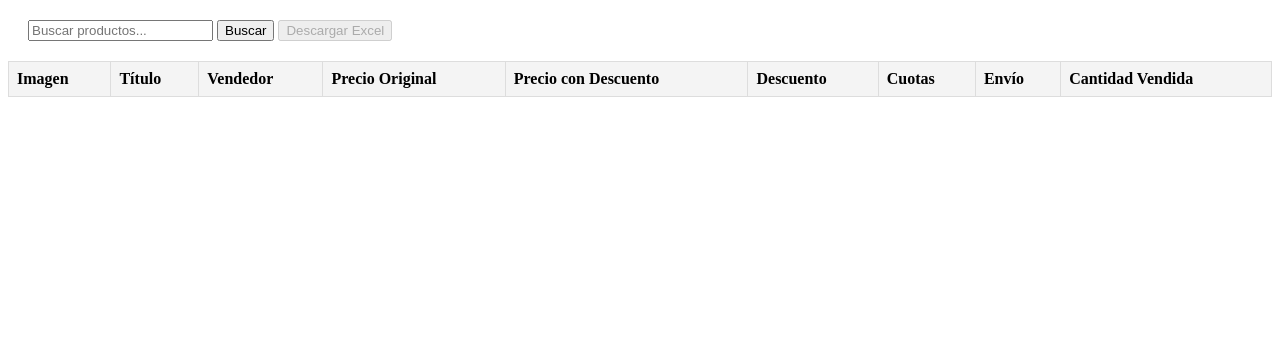
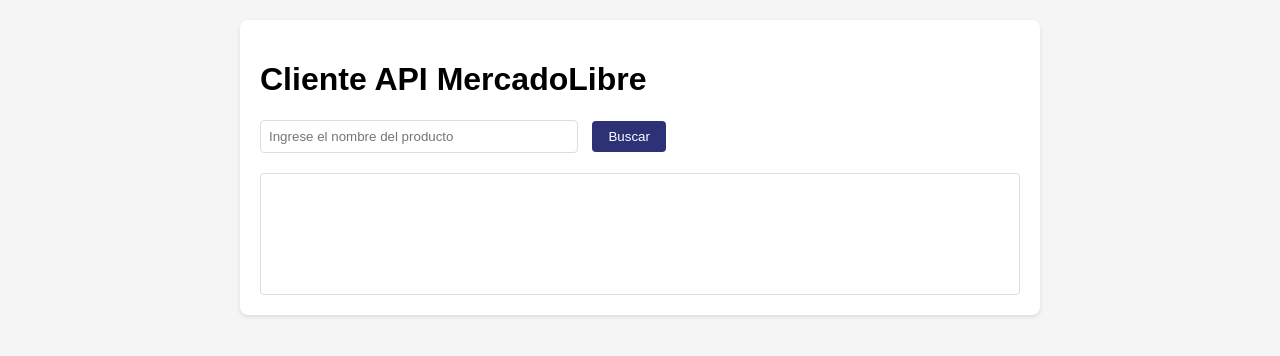
Before and after one commit to Dark-Yisus/Mercado-Scrasping, a PHP site: page / in a window 1280 px wide. Shown: the top 356 px of the page. Run offline with PHP 8.4, Linux system fonts and the light colour scheme; lists and menus that the app fills with data are empty.

Commit message:
Vercion 1.0.7

```diff
--- a/index.html
+++ b/index.html
@@ -3,40 +3,184 @@
 <head>
     <meta charset="UTF-8">
     <meta name="viewport" content="width=device-width, initial-scale=1.0">
-    <title>Búsqueda MercadoLibre</title>
-    <link rel="stylesheet" href="styles.css">
+    <title>Cliente API MercadoLibre</title>
+    <style>
+        body {
+            font-family: Arial, sans-serif;
+            max-width: 800px;
+            margin: 0 auto;
+            padding: 20px;
+            background-color: #f5f5f5;
+        }
+        .container {
+            background-color: white;
+            padding: 20px;
+            border-radius: 8px;
+            box-shadow: 0 2px 4px rgba(0,0,0,0.1);
+        }
+        .search-section {
+            margin-bottom: 20px;
+        }
+        input[type="text"] {
+            padding: 8px;
+            width: 300px;
+            margin-right: 10px;
+            border: 1px solid #ddd;
+            border-radius: 4px;
+        }
+        button {
+            padding: 8px 16px;
+            background-color: #2d3277;
+            color: white;
+            border: none;
+            border-radius: 4px;
+            cursor: pointer;
+        }
+        button:hover {
+            background-color: #1a1b4b;
+        }
+        #results {
+            margin-top: 20px;
+            padding: 10px;
+            border: 1px solid #ddd;
+            border-radius: 4px;
+            background-color: #fff;
+            min-height: 100px;
+        }
+        .loading {
+            display: none;
+            color: #666;
+            margin: 10px 0;
+        }
+    </style>
 </head>
 <body>
-    <div class="search-container">
-        <input type="text" id="searchInput" placeholder="Buscar productos...">
-        <button onclick="realizarBusqueda()">Buscar</button>
-        <button id="btnDescargar" onclick="descargarExcelActual()" disabled>Descargar Excel</button>
+    <div class="container">
+        <h1>Cliente API MercadoLibre</h1>
+
+        <div class="search-section">
+            <input type="text" id="searchInput" placeholder="Ingrese el nombre del producto">
+            <button onclick="iniciarBusqueda()">Buscar</button>
+        </div>
+
+        <div id="loading" class="loading">Buscando productos...</div>
+        <div id="results"></div>
     </div>
 
-    <div id="loadingIndicator" class="loading-overlay">
-        <div>Cargando...</div>
-    </div>
+    <script>
+        // Cliente API MercadoLibre
+        class MercadoLibreAPI {
+            constructor(baseURL = 'http://localhost:5000') {
+                this.baseURL = baseURL;
+            }
 
-    <table>
-        <thead>
-            <tr>
-                <th>Imagen</th>
-                <th onclick="ordenarTabla('titulo')">Título</th>
-                <th onclick="ordenarTabla('vendedor')">Vendedor</th>
-                <th onclick="ordenarTabla('precio')">Precio Original</th>
-                <th onclick="ordenarTabla('precioDescuento')">Precio con Descuento</th>
-                <th>Descuento</th>
-                <th>Cuotas</th>
-                <th>Envío</th>
-                <th onclick="ordenarTabla('vendidos')">Cantidad Vendida</th>
-            </tr>
-        </thead>
-        <tbody id="resultsTable"></tbody>
-    </table>
+            async buscarProductos(producto) {
+                try {
+                    const respuesta = await fetch(`${this.baseURL}/mercadolibre`, {
+                        method: 'POST',
+                        headers: {
+                            'Content-Type': 'application/json',
+                        },
+                        body: JSON.stringify({ producto })
+                    });
 
-    <!-- Cargar primero la clase API -->
-    <script src="script.js"></script>
-    <!-- Cargar el script principal después -->
-    <script src="main.js"></script>
+                    if (!respuesta.ok) {
+                        throw new Error(`¡Error HTTP! estado: ${respuesta.status}`);
+                    }
+
+                    const datos = await respuesta.json();
+                    return datos;
+                } catch (error) {
+                    console.error('Error al buscar productos:', error);
+                    throw error;
+                }
+            }
+
+            async descargarExcel(datos) {
+                try {
+                    const formData = new FormData();
+                    formData.append('data', JSON.stringify(datos));
+
+                    const respuesta = await fetch(`${this.baseURL}/descargarExcel`, {
+                        method: 'POST',
+                        body: formData
+                    });
+
+                    if (!respuesta.ok) {
+                        throw new Error(`¡Error HTTP! estado: ${respuesta.status}`);
+                    }
+
+                    const blob = await respuesta.blob();
+                    const url = window.URL.createObjectURL(blob);
+                    const a = document.createElement('a');
+                    a.style.display = 'none';
+                    a.href = url;
+                    a.download = 'productos_mercadolibre.xlsx';
+                    document.body.appendChild(a);
+                    a.click();
+                    window.URL.revokeObjectURL(url);
+                    a.remove();
+                } catch (error) {
+                    console.error('Error al descargar Excel:', error);
+                    throw error;
+                }
+            }
+        }
+
+        // Instancia de la API
+        const api = new MercadoLibreAPI();
+
+        // Función para iniciar la búsqueda desde la interfaz
+        async function iniciarBusqueda() {
+            const searchInput = document.getElementById('searchInput');
+            const loadingDiv = document.getElementById('loading');
+            const resultsDiv = document.getElementById('results');
+
+            if (!searchInput.value.trim()) {
+                alert('Por favor ingrese un término de búsqueda');
+                return;
+            }
+
+            loadingDiv.style.display = 'block';
+            resultsDiv.innerHTML = '';
+
+            try {
+                const resultado = await api.buscarProductos(searchInput.value);
+
+                let html = `<h3>Se encontraron ${resultado.num_products} productos</h3>`;
+                html += '<button onclick="descargarResultados()">Descargar Excel</button>';
+                html += '<ul>';
+                resultado.datos.forEach(producto => {
+                    html += `<li>${producto.titulo} - $${producto.precio}</li>`;
+                });
+                html += '</ul>';
+
+                resultsDiv.innerHTML = html;
+
+                // Guardar los datos para la descarga
+                window.ultimosResultados = resultado.datos;
+
+            } catch (error) {
+                resultsDiv.innerHTML = `<p style="color: red;">Error: ${error.message}</p>`;
+            } finally {
+                loadingDiv.style.display = 'none';
+            }
+        }
+
+        // Función para descargar resultados en Excel
+        async function descargarResultados() {
+            if (!window.ultimosResultados) {
+                alert('No hay resultados para descargar');
+                return;
+            }
+
+            try {
+                await api.descargarExcel(window.ultimosResultados);
+                alert('Archivo Excel descargado exitosamente');
+            } catch (error) {
+                alert(`Error al descargar Excel: ${error.message}`);
+            }
+        }
+    </script>
 </body>
 </html>
--- a/main.js
+++ b/main.js
@@ -1,140 +1,140 @@
-const api = new MercadoLibreAPI();
-let datosActuales = null;
-let ordenActual = {
-    columna: null,
-    ascendente: true
-};
+// const api = new MercadoLibreAPI();
+// let datosActuales = null;
+// let ordenActual = {
+//     columna: null,
+//     ascendente: true
+// };
 
-async function realizarBusqueda() {
-    const searchTerm = document.getElementById('searchInput').value.trim();
-    if (!searchTerm) {
-        alert('Por favor, ingrese un término de búsqueda');
-        return;
-    }
+// async function realizarBusqueda() {
+//     const searchTerm = document.getElementById('searchInput').value.trim();
+//     if (!searchTerm) {
+//         alert('Por favor, ingrese un término de búsqueda');
+//         return;
+//     }
 
-    mostrarCargando(true);
-    try {
-        const resultado = await api.buscarProductos(searchTerm);
-        datosActuales = resultado.datos;
-        mostrarResultados(datosActuales);
-        document.getElementById('btnDescargar').disabled = false;
-    } catch (error) {
-        console.error('Error en la búsqueda:', error);
-        alert('Error al realizar la búsqueda. Por favor, intente nuevamente.');
-    } finally {
-        mostrarCargando(false);
-    }
-}
+//     mostrarCargando(true);
+//     try {
+//         const resultado = await api.buscarProductos(searchTerm);
+//         datosActuales = resultado.datos;
+//         mostrarResultados(datosActuales);
+//         document.getElementById('btnDescargar').disabled = false;
+//     } catch (error) {
+//         console.error('Error en la búsqueda:', error);
+//         alert('Error al realizar la búsqueda. Por favor, intente nuevamente.');
+//     } finally {
+//         mostrarCargando(false);
+//     }
+// }
 
-function mostrarResultados(datos) {
-    const tbody = document.getElementById('resultsTable');
-    tbody.innerHTML = '';
+// function mostrarResultados(datos) {
+//     const tbody = document.getElementById('resultsTable');
+//     tbody.innerHTML = '';
 
-    if (!datos.titulos || datos.titulos.length === 0) {
-        tbody.innerHTML = '<tr><td colspan="9" class="text-center">No se encontraron resultados</td></tr>';
-        return;
-    }
+//     if (!datos.titulos || datos.titulos.length === 0) {
+//         tbody.innerHTML = '<tr><td colspan="9" class="text-center">No se encontraron resultados</td></tr>';
+//         return;
+//     }
 
-    for (let i = 0; i < datos.titulos.length; i++) {
-        const row = document.createElement('tr');
-        row.innerHTML = `
-            <td><img src="${datos.imagenes[i]}" class="product-image" alt="Producto"></td>
-            <td>${datos.titulos[i]}</td>
-            <td>${datos.vendedor[i]}</td>
-            <td>${datos.precio_original[i]}</td>
-            <td>${datos.precio_con_descuento[i]}</td>
-            <td>${datos.descuentos[i]}</td>
-            <td>${datos.cuotas_container[i]}</td>
-            <td>${datos.envio[i]}</td>
-            <td>${datos.cantidades[i]}</td>
-        `;
-        tbody.appendChild(row);
-    }
-}
+//     for (let i = 0; i < datos.titulos.length; i++) {
+//         const row = document.createElement('tr');
+//         row.innerHTML = `
+//             <td><img src="${datos.imagenes[i]}" class="product-image" alt="Producto"></td>
+//             <td>${datos.titulos[i]}</td>
+//             <td>${datos.vendedor[i]}</td>
+//             <td>${datos.precio_original[i]}</td>
+//             <td>${datos.precio_con_descuento[i]}</td>
+//             <td>${datos.descuentos[i]}</td>
+//             <td>${datos.cuotas_container[i]}</td>
+//             <td>${datos.envio[i]}</td>
+//             <td>${datos.cantidades[i]}</td>
+//         `;
+//         tbody.appendChild(row);
+//     }
+// }
 
-function ordenarTabla(columna) {
-    if (!datosActuales) return;
+// function ordenarTabla(columna) {
+//     if (!datosActuales) return;
 
-    if (ordenActual.columna === columna) {
-        ordenActual.ascendente = !ordenActual.ascendente;
-    } else {
-        ordenActual.columna = columna;
-        ordenActual.ascendente = true;
-    }
+//     if (ordenActual.columna === columna) {
+//         ordenActual.ascendente = !ordenActual.ascendente;
+//     } else {
+//         ordenActual.columna = columna;
+//         ordenActual.ascendente = true;
+//     }
 
-    const indices = Array.from(Array(datosActuales.titulos.length).keys());
+//     const indices = Array.from(Array(datosActuales.titulos.length).keys());
 
-    indices.sort((a, b) => {
-        let valorA, valorB;
+//     indices.sort((a, b) => {
+//         let valorA, valorB;
 
-        switch(columna) {
-            case 'titulo':
-                valorA = datosActuales.titulos[a];
-                valorB = datosActuales.titulos[b];
-                break;
-            case 'vendedor':
-                valorA = datosActuales.vendedor[a];
-                valorB = datosActuales.vendedor[b];
-                break;
-            case 'precio':
-                valorA = convertirPrecio(datosActuales.precio_original[a]);
-                valorB = convertirPrecio(datosActuales.precio_original[b]);
-                break;
-            case 'precioDescuento':
-                valorA = convertirPrecio(datosActuales.precio_con_descuento[a]);
-                valorB = convertirPrecio(datosActuales.precio_con_descuento[b]);
-                break;
-            case 'vendidos':
-                valorA = parseInt(datosActuales.cantidades[a]) || 0;
-                valorB = parseInt(datosActuales.cantidades[b]) || 0;
-                break;
-        }
+//         switch(columna) {
+//             case 'titulo':
+//                 valorA = datosActuales.titulos[a];
+//                 valorB = datosActuales.titulos[b];
+//                 break;
+//             case 'vendedor':
+//                 valorA = datosActuales.vendedor[a];
+//                 valorB = datosActuales.vendedor[b];
+//                 break;
+//             case 'precio':
+//                 valorA = convertirPrecio(datosActuales.precio_original[a]);
+//                 valorB = convertirPrecio(datosActuales.precio_original[b]);
+//                 break;
+//             case 'precioDescuento':
+//                 valorA = convertirPrecio(datosActuales.precio_con_descuento[a]);
+//                 valorB = convertirPrecio(datosActuales.precio_con_descuento[b]);
+//                 break;
+//             case 'vendidos':
+//                 valorA = parseInt(datosActuales.cantidades[a]) || 0;
+//                 valorB = parseInt(datosActuales.cantidades[b]) || 0;
+//                 break;
+//         }
 
-        if (valorA < valorB) return ordenActual.ascendente ? -1 : 1;
-        if (valorA > valorB) return ordenActual.ascendente ? 1 : -1;
-        return 0;
-    });
+//         if (valorA < valorB) return ordenActual.ascendente ? -1 : 1;
+//         if (valorA > valorB) return ordenActual.ascendente ? 1 : -1;
+//         return 0;
+//     });
 
-    const datosOrdenados = {
-        titulos: indices.map(i => datosActuales.titulos[i]),
-        vendedor: indices.map(i => datosActuales.vendedor[i]),
-        urls: indices.map(i => datosActuales.urls[i]),
-        precio_original: indices.map(i => datosActuales.precio_original[i]),
-        precio_con_descuento: indices.map(i => datosActuales.precio_con_descuento[i]),
-        descuentos: indices.map(i => datosActuales.descuentos[i]),
-        cuotas_container: indices.map(i => datosActuales.cuotas_container[i]),
-        envio: indices.map(i => datosActuales.envio[i]),
-        cantidades: indices.map(i => datosActuales.cantidades[i]),
-        imagenes: indices.map(i => datosActuales.imagenes[i])
-    };
+//     const datosOrdenados = {
+//         titulos: indices.map(i => datosActuales.titulos[i]),
+//         vendedor: indices.map(i => datosActuales.vendedor[i]),
+//         urls: indices.map(i => datosActuales.urls[i]),
+//         precio_original: indices.map(i => datosActuales.precio_original[i]),
+//         precio_con_descuento: indices.map(i => datosActuales.precio_con_descuento[i]),
+//         descuentos: indices.map(i => datosActuales.descuentos[i]),
+//         cuotas_container: indices.map(i => datosActuales.cuotas_container[i]),
+//         envio: indices.map(i => datosActuales.envio[i]),
+//         cantidades: indices.map(i => datosActuales.cantidades[i]),
+//         imagenes: indices.map(i => datosActuales.imagenes[i])
+//     };
 
-    mostrarResultados(datosOrdenados);
-}
+//     mostrarResultados(datosOrdenados);
+// }
 
-function convertirPrecio(precio) {
-    if (typeof precio !== 'string') return 0;
-    const numero = precio.replace(/[^\d.,]/g, '').replace(',', '.');
-    return parseFloat(numero) || 0;
-}
+// function convertirPrecio(precio) {
+//     if (typeof precio !== 'string') return 0;
+//     const numero = precio.replace(/[^\d.,]/g, '').replace(',', '.');
+//     return parseFloat(numero) || 0;
+// }
 
-async function descargarExcelActual() {
-    if (!datosActuales) {
-        alert('No hay datos para descargar');
-        return;
-    }
+// async function descargarExcelActual() {
+//     if (!datosActuales) {
+//         alert('No hay datos para descargar');
+//         return;
+//     }
 
-    mostrarCargando(true);
-    try {
-        await api.descargarExcel(datosActuales);
-    } catch (error) {
-        console.error('Error al descargar Excel:', error);
-        alert('Error al descargar el archivo Excel');
-    } finally {
-        mostrarCargando(false);
-    }
-}
+//     mostrarCargando(true);
+//     try {
+//         await api.descargarExcel(datosActuales);
+//     } catch (error) {
+//         console.error('Error al descargar Excel:', error);
+//         alert('Error al descargar el archivo Excel');
+//     } finally {
+//         mostrarCargando(false);
+//     }
+// }
 
-function mostrarCargando(mostrar) {
-    const loading = document.getElementById('loadingIndicator');
-    loading.style.display = mostrar ? 'flex' : 'none';
-}
+// function mostrarCargando(mostrar) {
+//     const loading = document.getElementById('loadingIndicator');
+//     loading.style.display = mostrar ? 'flex' : 'none';
+// }
--- a/styles.css
+++ b/styles.css
@@ -1,4 +1,4 @@
-.loading-overlay {
+/* .loading-overlay {
     position: fixed;
     top: 0;
     left: 0;
@@ -39,4 +39,4 @@ th {
 
 th:hover {
     background-color: #e0e0e0;
-}
+} */
```
Also changed, not shown: script.js (+92 -92 lines).
